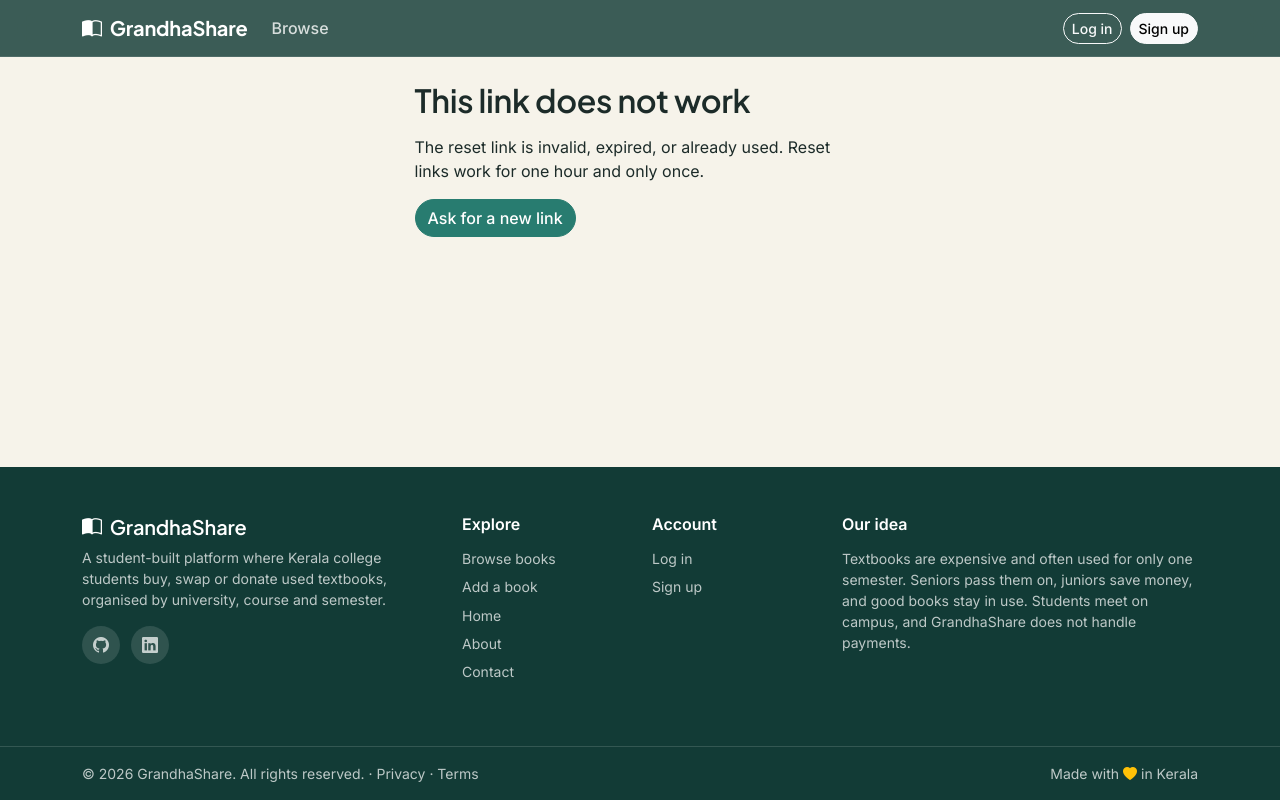
After one commit to merinks2004/grandhashare, a Django app: page /accounts/reset/1/1/ in a window 1280 px wide. The commit adds this page. Run offline with Django 5.2, Linux system fonts and the light colour scheme; parts of the project's set-up code (start-up, migrations or seed data) failed here and were passed over.

Commit message:
Add forgot password flow with one-hour reset links

```diff
--- a/accounts/urls.py
+++ b/accounts/urls.py
@@ -15,4 +15,36 @@ urlpatterns = [
         name="login",
     ),
     path("logout/", auth_views.LogoutView.as_view(), name="logout"),
+
+    # Forgot password (Django's built-in views, our templates)
+    path(
+        "password-reset/",
+        auth_views.PasswordResetView.as_view(
+            template_name="accounts/password_reset_form.html",
+            email_template_name="accounts/password_reset_email.txt",
+            subject_template_name="accounts/password_reset_subject.txt",
+        ),
+        name="password_reset",
+    ),
+    path(
+        "password-reset/sent/",
+        auth_views.PasswordResetDoneView.as_view(
+            template_name="accounts/password_reset_done.html",
+        ),
+        name="password_reset_done",
+    ),
+    path(
+        "reset/<uidb64>/<token>/",
+        auth_views.PasswordResetConfirmView.as_view(
+            template_name="accounts/password_reset_confirm.html",
+        ),
+        name="password_reset_confirm",
+    ),
+    path(
+        "reset/done/",
+        auth_views.PasswordResetCompleteView.as_view(
+            template_name="accounts/password_reset_complete.html",
+        ),
+        name="password_reset_complete",
+    ),
 ]
--- a/config/settings.py
+++ b/config/settings.py
@@ -207,3 +207,5 @@ DEFAULT_FROM_EMAIL = os.environ.get(
     "DEFAULT_FROM_EMAIL", "GrandhaShare <noreply@grandhashare.local>"
 )
 SITE_URL = os.environ.get("SITE_URL", "http://127.0.0.1:8000")
+
+PASSWORD_RESET_TIMEOUT = 60 * 60  # reset links work for 1 hour
--- a/templates/accounts/login.html
+++ b/templates/accounts/login.html
@@ -19,6 +19,9 @@
             {% endfor %}
             <div class="form-text mb-3">Use your username, not your email.</div>
             <button type="submit" class="btn btn-primary w-100">Log in</button>
+            <div class="text-center mt-2">
+                <a href="{% url 'password_reset' %}" class="small">Forgot your password?</a>
+            </div>
         </form>
         <p class="mt-3 text-center">New here? <a href="{% url 'signup' %}">Create an account</a></p>
     </div>
--- /dev/null
+++ b/templates/accounts/password_reset_confirm.html
@@ -0,0 +1,38 @@
+{% extends "base.html" %}
+
+{% block title %}Choose a new password - GrandhaShare{% endblock %}
+
+{% block content %}
+<div class="row justify-content-center">
+    <div class="col-md-6 col-lg-5">
+        {% if validlink %}
+            <h2 class="mb-3">Choose a new password</h2>
+            <form method="post">
+                {% csrf_token %}
+                <div class="mb-3">
+                    <label class="form-label" for="id_new_password1">New password</label>
+                    <input type="password" name="new_password1" id="id_new_password1" class="form-control"
+                           autocomplete="new-password" required autofocus>
+                    {% for error in form.new_password1.errors %}
+                        <div class="text-danger small">{{ error }}</div>
+                    {% endfor %}
+                    <div class="form-text">{{ form.new_password1.help_text|safe }}</div>
+                </div>
+                <div class="mb-3">
+                    <label class="form-label" for="id_new_password2">Confirm new password</label>
+                    <input type="password" name="new_password2" id="id_new_password2" class="form-control"
+                           autocomplete="new-password" required>
+                    {% for error in form.new_password2.errors %}
+                        <div class="text-danger small">{{ error }}</div>
+                    {% endfor %}
+                </div>
+                <button type="submit" class="btn btn-primary w-100">Save new password</button>
+            </form>
+        {% else %}
+            <h2 class="mb-3">This link does not work</h2>
+            <p>The reset link is invalid, expired, or already used. Reset links work for one hour and only once.</p>
+            <a href="{% url 'password_reset' %}" class="btn btn-primary">Ask for a new link</a>
+        {% endif %}
+    </div>
+</div>
+{% endblock %}
--- /dev/null
+++ b/templates/accounts/password_reset_subject.txt
@@ -0,0 +1 @@
+Reset your GrandhaShare password
```
Also changed, not shown: accounts/test_password_reset.py (added, +66 -0 lines), templates/accounts/password_reset_complete.html (added, +13 -0 lines), templates/accounts/password_reset_done.html (added, +14 -0 lines), templates/accounts/password_reset_email.txt (added, +10 -0 lines), templates/accounts/password_reset_form.html (added, +25 -0 lines).
